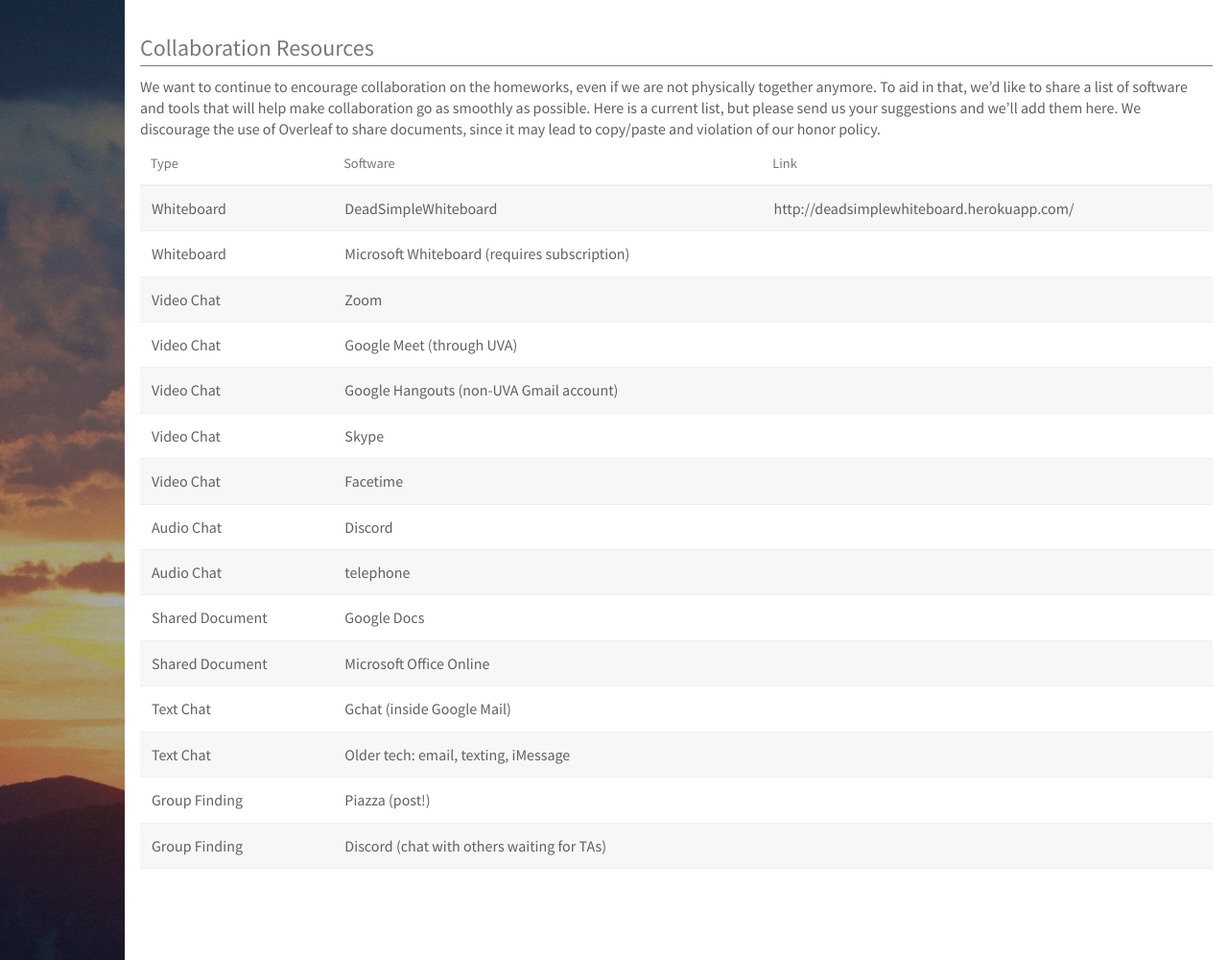
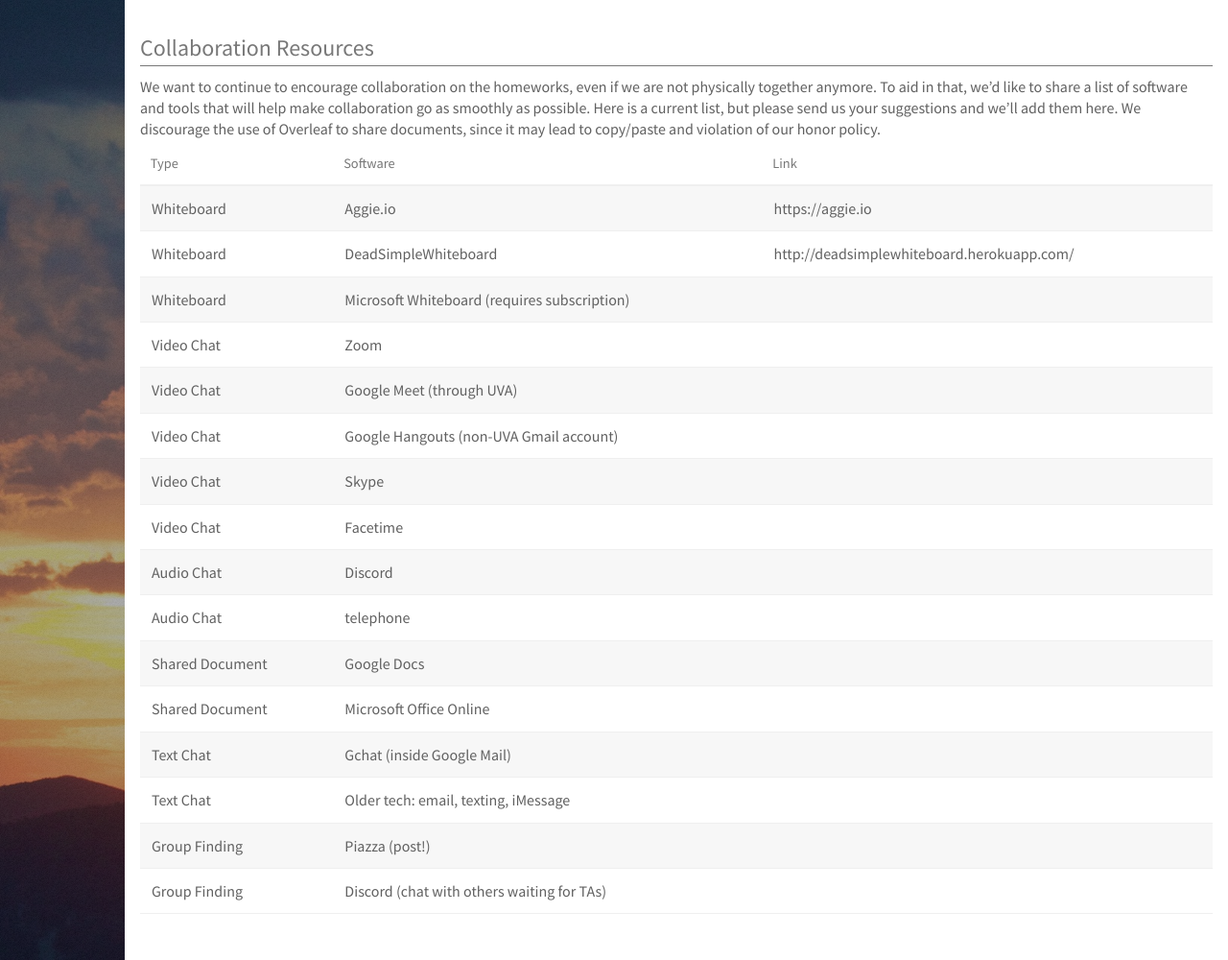
Before and after one commit to deternitydx/uvacs4102, a Jekyll site: the page built from transition.md, in a window 1280 px wide and 1000 px high. Shown: the whole window at 96% size. Built offline with Jekyll 4.4.1, drawn with Linux system fonts in a browser that asks for light colours; nearby versions of some CDN libraries; library files that are not in the unit come from our copies.

Commit message:
Added aggie

```diff
--- a/transition.md
+++ b/transition.md
@@ -10,6 +10,7 @@ We want to continue to encourage collaboration on the homeworks, even if we are
 
 | Type            | Software                                     | Link                                       |
 | ----            | --------                                     | ----                                       |
+| Whiteboard      | Aggie.io                         | https://aggie.io |
 | Whiteboard      | DeadSimpleWhiteboard                         | http://deadsimplewhiteboard.herokuapp.com/ |
 | Whiteboard      | Microsoft Whiteboard (requires subscription) |                                            |
 | Video Chat      | Zoom                                         |                                            |
```
